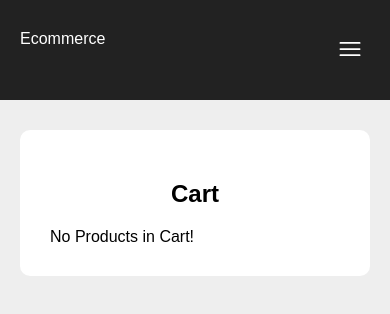
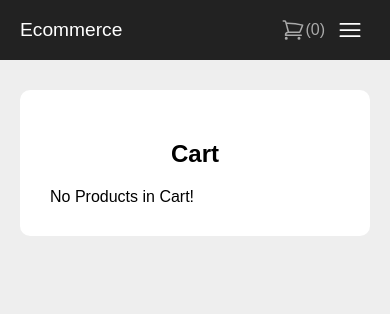
Before and after one commit to LandePranav/ecom-front, a Next.js app: page /cart in a window 390 px wide. Shown: the top 314 px of the page. Built offline with nearby package versions, Linux system fonts and the light colour scheme.

Commit message:
responsive, stripe event fix, other css

```diff
--- a/components/Button.js
+++ b/components/Button.js
@@ -18,8 +18,10 @@ export const ButtonStyle = css`
     ${props => props.block && css`
         display: block;
         width: 100%;
-        padding-top: 8px;
-        padding-bottom: 8px;
+        padding: 3px 0;
+        @media screen and (min-width: 426 ) {
+            padding : 8px 0;
+        }
     `}
     ${props => props.white && !props.outline && css`
         background-color: white;
@@ -61,7 +63,7 @@ export const ButtonStyle = css`
 
 const StyledButton = styled.button`
     ${ButtonStyle}
-    @media screen and (min-width: 550px){
+    @media screen and (min-width: 660px){
         display: flex;
         justify-content: center;
         align-items: center;
--- a/components/Center.js
+++ b/components/Center.js
@@ -4,6 +4,10 @@ const StyledDiv = styled.div`
     max-width: 800px;
     margin:0 auto;
     padding: 0 20px;
+
+    @media screen and (min-width: 769px) {
+        max-width: 70%;
+    }
 `
 
 export default function Center({children}) {
--- a/components/Header.js
+++ b/components/Header.js
@@ -7,17 +7,28 @@ import { CartContext } from "./CartContext";
 const StyledHeader = styled.header`
     padding:0;
     background-color: #222;
+    position: fixed;
+    top: 0;
+    left: 0;
+    right: 0;
 `
 const Logo = styled(Link)`
     color: #fff;
     text-decoration: none;
     position: relative;
+    display: flex;
+    align-items: center;
     z-index: 3;
+    font-size: 1.2rem;
 `
 const Wrapper = styled.div`
     display: flex;
     justify-content: space-between;
+    align-items: center;
+    padding: 10px 0;
+    @media screen and (min-width: 550px) {
         padding: 30px 0;
+    }
 `
 const StyleNav = styled.nav`
     ${props => props.mobileNavActive ? `display: block;`: `display: none;`}
@@ -39,11 +50,26 @@ const NavLink = styled(Link)`
     display: block;
     color: #aaa;
     text-decoration: none;
-    padding-top: 10px;
+    padding-top: 20px;
     @media screen  and (min-width: 550px){
         padding-top: 0;
     }
 `
+const CartLink = styled(Link)`
+    display: flex;
+    color: #aaa;
+    height: 100%;
+    align-items: center;
+    text-decoration: none;
+    background-color: transparent;
+    position: relative;
+    cursor: pointer;
+    z-index: 3;
+    @media screen  and (min-width: 550px){
+        display: none;
+    }
+`
+
 const NavButton = styled.button`
     background-color: transparent;
     width: 40px;
@@ -53,17 +79,31 @@ const NavButton = styled.button`
     cursor: pointer;
     position: relative;
     z-index: 3;
-    /* right: 10px;
-    top: 22px; */
+    display: flex;
+    align-items: center;
+
     @media screen and (min-width: 550px) {
         display: none;
     }
+`
+
+const StyledPadder = styled.div`
+    padding: 30px 0;
+    @media screen and (min-width: 426px) {
+        padding: 40px 0 ;
+    }
+`
+const MobNavRapper = styled.div`
+    display: flex;
+    align-items: center;
+    gap: 5px;
 `
 
 export default function Header() {
     const {cartProducts} = useContext(CartContext);
     const [mobileNavActive, setMobileNavActive] = useState(false);
     return(
+        <>
             <StyledHeader>
             <Center>
                 <Wrapper>
@@ -75,13 +115,23 @@ export default function Header() {
                         <NavLink href={'/account'}>Account</NavLink>
                         <NavLink href={'/cart'}>Cart ({cartProducts.length})</NavLink>
                     </StyleNav>
+                        <MobNavRapper>
+                        <CartLink href={'/cart'}>
+                                <svg xmlns="http://www.w3.org/2000/svg" fill="none" viewBox="0 0 24 24" strokeWidth={1.5} stroke="currentColor" width={24} height={24} className="size-6">
+                                <path strokeLinecap="round" strokeLinejoin="round" d="M2.25 3h1.386c.51 0 .955.343 1.087.835l.383 1.437M7.5 14.25a3 3 0 0 0-3 3h15.75m-12.75-3h11.218c1.121-2.3 2.1-4.684 2.924-7.138a60.114 60.114 0 0 0-16.536-1.84M7.5 14.25 5.106 5.272M6 20.25a.75.75 0 1 1-1.5 0 .75.75 0 0 1 1.5 0Zm12.75 0a.75.75 0 1 1-1.5 0 .75.75 0 0 1 1.5 0Z" />
+                                </svg>
+                            ({cartProducts.length})
+                        </CartLink>
                         <NavButton onClick={()=> setMobileNavActive(prev => !prev)}>
                             <svg xmlns="http://www.w3.org/2000/svg" fill="none" viewBox="0 0 24 24" strokeWidth={1.5} stroke="currentColor" className="size-6">
                             <path strokeLinecap="round" strokeLinejoin="round" d="M3.75 6.75h16.5M3.75 12h16.5m-16.5 5.25h16.5" />
                             </svg>
                         </NavButton>
+                        </MobNavRapper>
                 </Wrapper>
             </Center>
             </StyledHeader>
+            <StyledPadder />
+        </>
     );
 }
--- a/components/ProductsGrid.js
+++ b/components/ProductsGrid.js
@@ -5,7 +5,11 @@ const StyledProductGrid = styled.div`
     grid-template-columns: 1fr 1fr;
     gap: 20px;
     padding-top: 30px;
-    @media screen and (min-width: 550px) {
+
+    @media screen and (min-width: 426px) {
+        grid-template-columns: 1fr 1fr 1fr;
+    }
+    @media screen and (min-width: 769px) {
         grid-template-columns: 1fr 1fr 1fr 1fr;
     }
 `
--- a/pages/index.js
+++ b/pages/index.js
@@ -7,7 +7,7 @@ import NewProduct from "@/components/NewProduct";
 
 export default function Home({featuredProduct,newProducts}) {
   return (
-    <div>
+    <div style={{paddingBottom:"20px"}}>
       <Head>
       @import url('https://fonts.googleapis.com/css2?family=Poppins:wght@100;300;400;500;600;700&display=swap');
       </Head>
```
Also changed, not shown: components/Featured.js (+16 -6 lines), components/NewProduct.js (+7 -2 lines), components/ProductBox.js (+47 -14 lines), pages/api/webhook.js (+28 -4 lines). Lines whose indentation alone changed are shown as unchanged.
